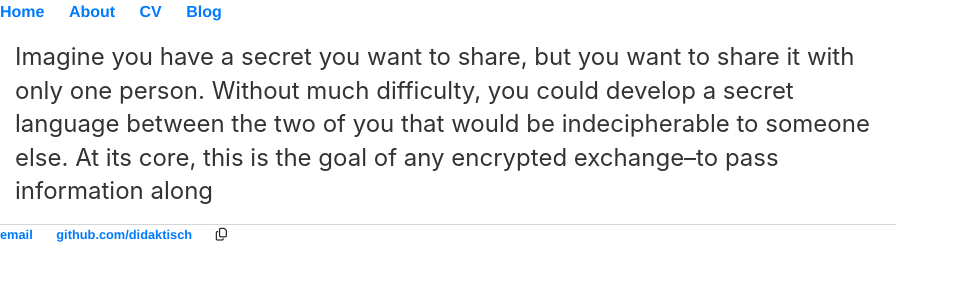
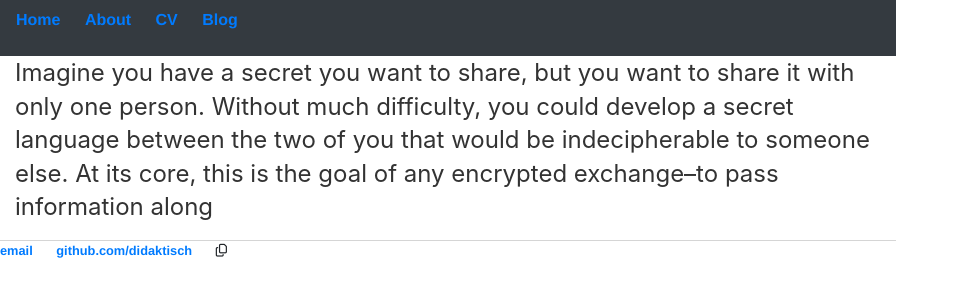
Before and after one commit to didaktisch/didaktisch.github.io, a Jekyll site: the page built from encryption.md, in a window 1280 px wide. Shown: the top 300 px of the page, without its empty margins (0-959 px from the left). Built offline with Jekyll 4.4.1, drawn with Linux system fonts in a browser that asks for light colours; nearby versions of some CDN libraries; our own code applies the rules of GitHub Pages for plain Markdown files.

Commit message:
Update default.html

```diff
--- a/_layouts/default.html
+++ b/_layouts/default.html
@@ -9,7 +9,7 @@
 			<link rel="stylesheet" href="https://stackpath.bootstrapcdn.com/bootstrap/4.5.0/css/bootstrap.min.css" integrity="sha384-9aIt2nRpC12Uk9gS9baDl411NQApFmC26EwAOH8WgZl5MYYxFfc+NcPb1dKGj7Sk" crossorigin="anonymous">
 		</head>
 		<body>
-			<nav>
+			<nav class="navbar navbar-expand-md navbar-dark bg-dark sticky-top">
 	    		<ul>
 	        		<li><a href="/">Home</a></li>
 		        	<li><a href="/about">About</a></li>
```
